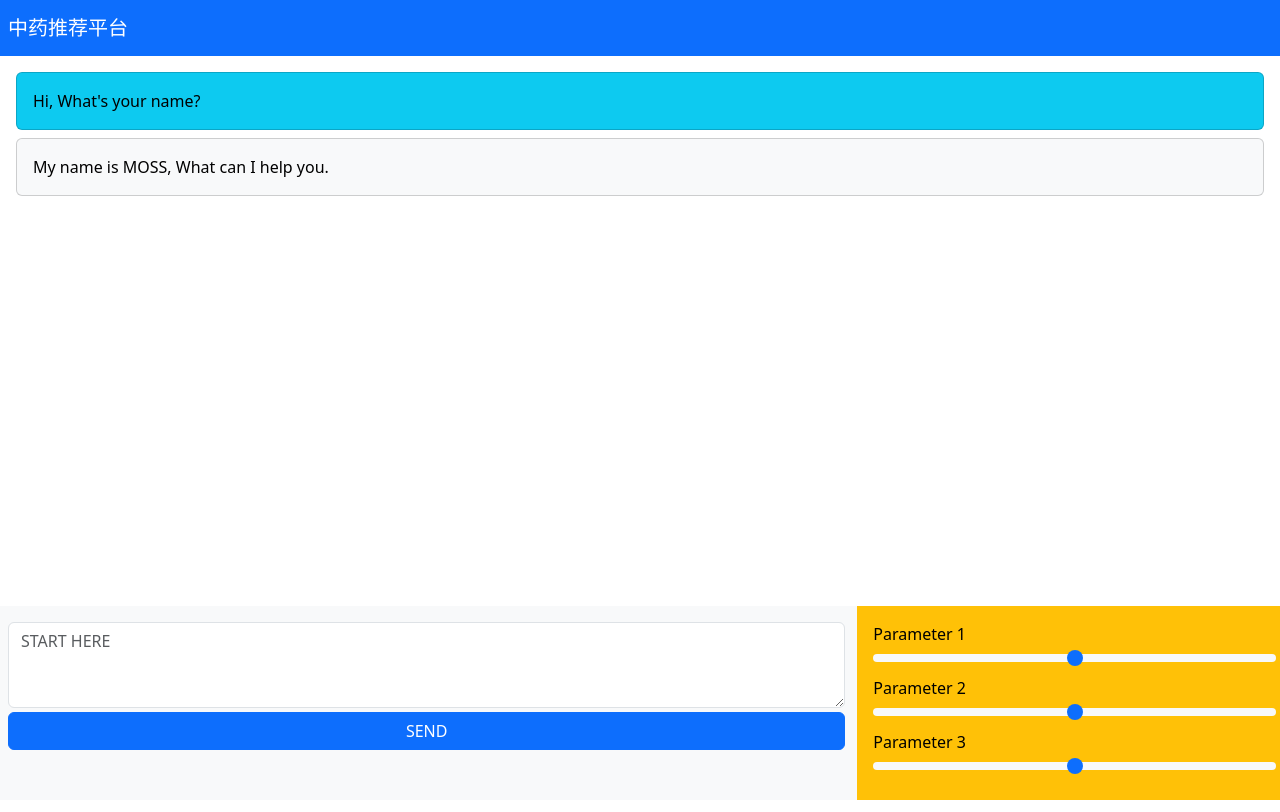
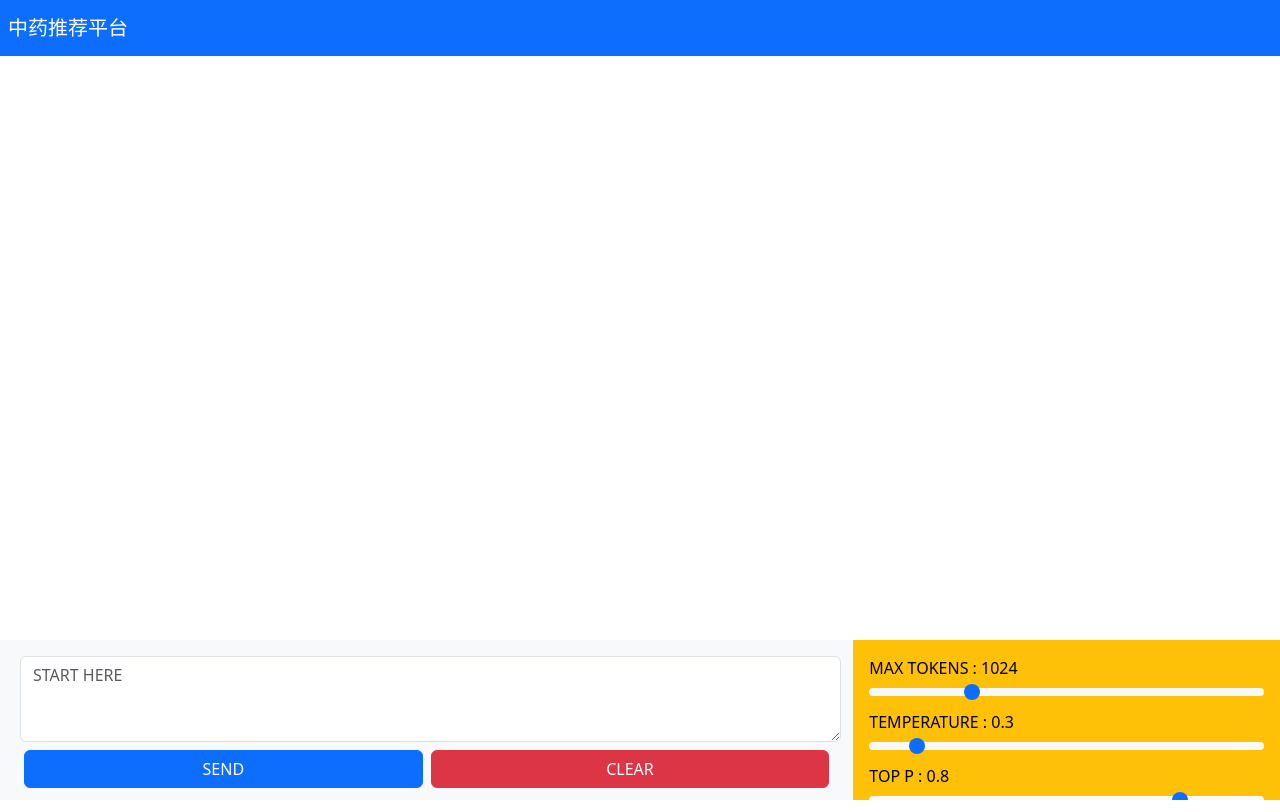
Before and after one commit to Nodota01/kg_web, a Flask app: page /chat in a window 1280 px wide. Run offline with Flask 3, Linux system fonts and the light colour scheme; some libraries are stand-ins or nearby versions.

Commit message:
complete chat

```diff
--- a/kgweb/chat.py
+++ b/kgweb/chat.py
@@ -1,9 +1,10 @@
 from flask import (Blueprint, current_app, render_template,
-                   request)
+                   request, send_file)
 from . import Result, model_assert
 
 bp = Blueprint('chat', __name__)
 
 @bp.route("/chat", methods = ['GET'])
 def chat():
-    return render_template('chat.html')
+    # 无需经过模板引擎渲染，否则VUE失效
+    return send_file('templates/chat.html')
--- a/kgweb/templates/chat.html
+++ b/kgweb/templates/chat.html
@@ -8,7 +8,7 @@
     <link rel="stylesheet" type="text/css" href="/static/css/bootstrap.min.css">
     <script src="/static/js/bootstrap.bundle.min.js"></script>
     <script src="/static/js/jquery-3.6.0.min.js"></script>
-    <script src="/static/js/vue_3.3.4_vue.global.min.js"></script>
+    <script src="https://unpkg.com/vue@3/dist/vue.global.js"></script>
     <style>
         html,
         body {
@@ -17,54 +17,154 @@
     </style>
 </head>
 
-<body>
-    <div class="container-fluid h-100 p-0">
-        <nav class="navbar navbar-expand-md bg-primary navbar-dark">
-        <!-- Brand -->
-        <a class="navbar-brand mx-2" href="/">中药推荐平台</a>
+<body style="overflow: hidden;">
+    <div id="APP" class="container-fluid h-100 p-0 d-flex" style="flex-direction: column;">
+        <nav class="navbar navbar-expand-md bg-primary">
+            <!-- Brand -->
+            <a class="navbar-brand mx-2 text-white" href="/">中药推荐平台</a>
         </nav>
         <!-- 创建一个页面的主体，显示对话记录 -->
-        <div class="row w-100 m-0 bg-white">
+        <div class="row w-100 m-0 p-1 bg-white container-fluid overflow-auto" style="height:80%">
             <div class="col-12 p-3">
                 <!-- 使用bootstrap的card组件来显示聊天气泡 -->
-                <div class="card bg-info text-black mb-2 bg-success">
+                <div v-for="message in messages" class="card text-black mb-2 border border-light"
+                    :class="[message.role=='user' ? 'bg-info-subtle' : 'bg-light']">
                     <div class="card-body">
-                        <p class="card-text">Hi, What's your name?</p>
-                    </div>
-                </div>
-                <div class="card bg-secondary text-black mb-2 bg-light">
-                    <div class="card-body">
-                        <p class="card-text">My name is MOSS, What can I help you.</p>
+                        <p class="card-text">{{message.message}}</p>
                     </div>
                 </div>
             </div>
         </div>
         <!-- 创建一个页面的底部，显示输入框，发送按钮和参数滚动条 -->
-        <div class="row fixed-bottom bg-light">
+        <div class="row bg-light w-100 m-0" style="height:10em">
             <!-- 左下方的输入框和发送按钮 -->
             <div class="col-8 p-3">
                 <!-- 使用bootstrap的form组件来创建输入框和发送按钮 -->
-                    <textarea class="form-control ms-1" id="inputText" rows="3" placeholder="START HERE"></textarea>
-                    <button type="button" class="btn btn-primary w-100 m-1">SEND</button>
+                <textarea class="form-control ms-1" id="inputText" rows="3" placeholder="START HERE"
+                    v-model="text_to_send" @keyup.enter="send()"></textarea>
+                <div class="row px-3 py-1">
+                    <button @click="send()" type="button" class="btn btn-primary m-1 align-middle col"
+                        :disabled="sending_message">
+                        <span v-show="!sending_message">
+                            SEND
+                        </span>
+                        <div v-show="sending_message" class="spinner-border" role="status" inline>
+                            <span class="visually-hidden">Loading...</span>
+                        </div>
+                    </button>
+                    <button type="button" class="btn btn-danger m-1 align-middle col"
+                        :disabled="sending_message" @click="clear()">CLEAR</button>
+                </div>
+
             </div>
             <!-- 右下角的参数滚动条 -->
-            <div class="col-4 p-3 bg-warning">
+            <div class="col-4 p-3 bg-warning h-100 overflow-y-scroll">
                 <!-- 使用bootstrap的custom range组件来创建滚动条 -->
                 <div>
-                    <label for="customRange1" class="text-black  ">Parameter 1</label>
-                    <input type="range" class="form-range" id="customRange1">
+                    <label for="customRange1" class="text-black ">MAX TOKENS : {{max_tokens}}</label>
+                    <input type="range" class="form-range" min="0" max="4096" step="1" id="customRange1"
+                        v-model="max_tokens">
                 </div>
                 <div>
-                    <label for="customRange2" class="text-black ">Parameter 2</label>
-                    <input type="range" class="form-range" id="customRange2">
+                    <label for="customRange2" class="text-black ">TEMPERATURE : {{temperature}}</label>
+                    <input type="range" class="form-range" min="0.1" max="2" step="0.1" id="customRange2"
+                        v-model="temperature">
                 </div>
                 <div>
-                    <label for="customRange3" class="text-black ">Parameter 3</label>
-                    <input type="range" class="form-range" id="customRange3">
+                    <label for="customRange3" class="text-black ">TOP P : {{top_p}}</label>
+                    <input type="range" class="form-range" min="0" max="1" step="0.1" id="customRange3"
+                    v-model="top_p"  >
+                </div>
+                <div>
+                    <label for="customRange4" class="text-black ">TOP K : {{top_k}}</label>
+                    <input type="range" class="form-range" min="1" max="40" step="1" id="customRange4"
+                    v-model="top_k" >
+                </div>
+                <div>
+                    <label for="customRange5" class="text-black ">NUM BEAMS : {{num_beams}}</label>
+                    <input type="range" class="form-range" min="1" max="8" step="1" id="customRange5"
+                    v-model="num_beams" >
+                </div>
+                <div>
+                    <label for="customRange6" class="text-black ">REPETITION PENALTY : {{repetition_penalty}}</label>
+                    <input type="range" class="form-range" min="1" max="3" step="0.1" id="customRange6"
+                    v-model="repetition_penalty" >
+                </div>
+                <div class="form-check">
+                    <input class="form-check-input" type="checkbox" value="" id="checkBox1" v-model="do_sample">
+                    <label class="form-check-label" for="checkBox1">DO SAMPLE</label>
                 </div>
             </div>
         </div>
     </div>
 </body>
 
+<script>
+    const { createApp } = Vue
+    createApp({
+        data() {
+            return {
+                repetition_penalty: 1.0,
+                sending_message: false,
+                max_tokens: 1024,
+                temperature: 0.3,
+                top_p:0.8,
+                top_k:40,
+                num_beams:1,
+                do_sample:true,
+                repetition_penalty:1.0,
+                messages: [
+
+                ],
+                text_to_send: ""
+            }
+        },
+        methods: {
+            send() {
+                if( this.text_to_send.trim() == ""){
+                    return
+                }
+                this.messages.push(
+                    { "role": "user", "message": this.text_to_send }
+                )
+                this.text_to_send = ""
+                this.sending_message = true
+                $.ajax({
+                    type: "post",
+                    url: "http://117.161.233.38:19327/v1/chat/completions",
+                    data: JSON.stringify({
+                        messages: this.messages,
+                        repetition_penalty: this.repetition_penalty,
+                        temperature: this.temperature,
+                        max_tokens: this.max_tokens,
+                        top_p : this.top_p,
+                        top_k : this.top_k,
+                        num_beams: this.num_beams,
+                        do_sample : this.do_sample,
+                        repetition_penalty :  this.repetition_penalty
+                    }),
+                    contentType: "application/json",
+                    dataType: "json",
+                    success: response => {
+                        var obj = response.choices[response.choices.length - 1]
+                        this.messages.push({
+                            role: obj.message.role,
+                            message: obj.message.content
+                        })
+                        this.sending_message = false
+                    },
+                    error: xhr => {
+                        alert(`错误：${xhr.status} ${xhr.statusText}`, "danger")
+                        this.sending_message = false
+                    }
+                })
+            },
+            clear(){
+                this.messages = []
+                this.text_to_send = ""
+            }
+        }
+    }).mount('#APP')
+</script>
+
 </html>
```
